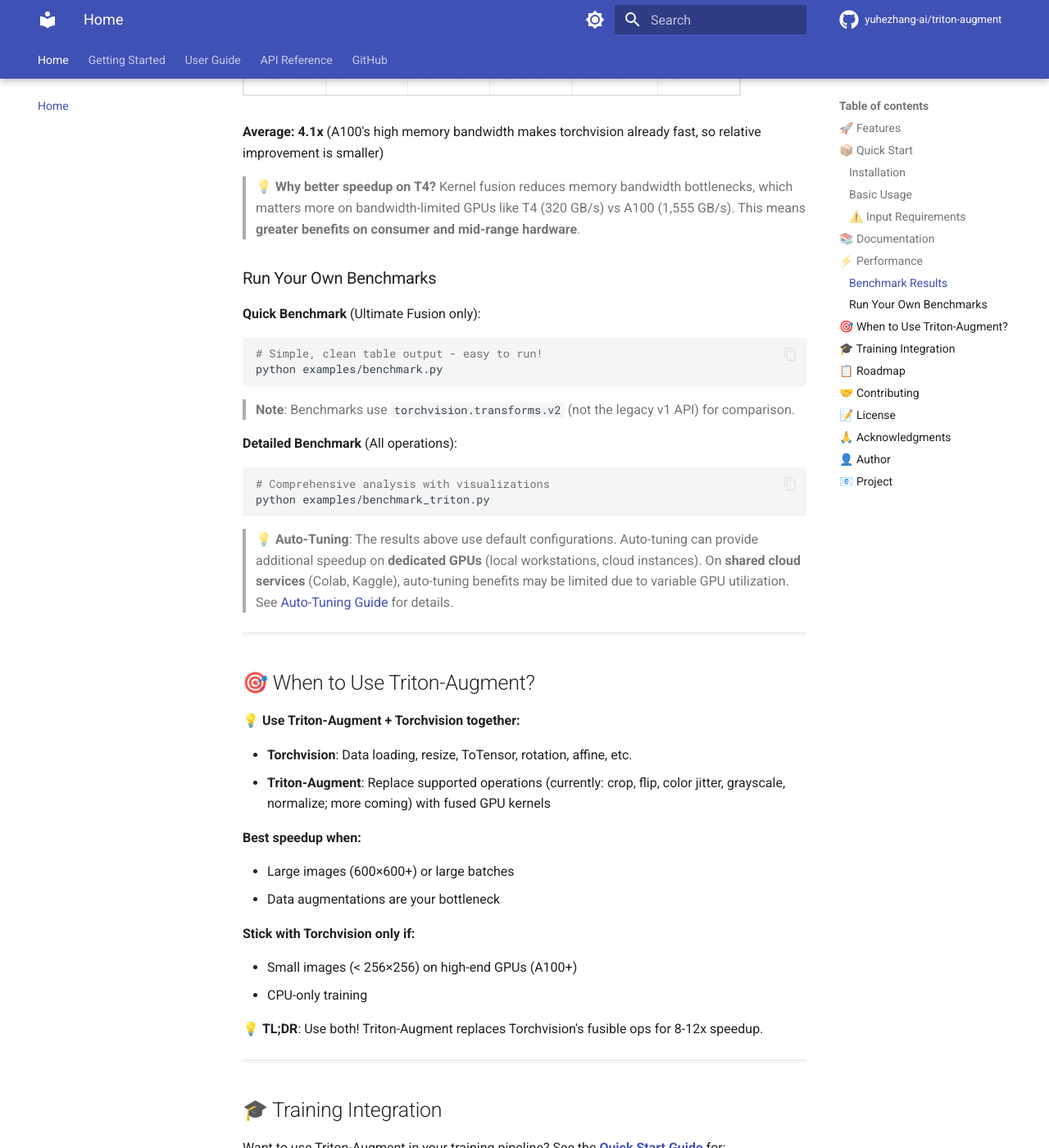
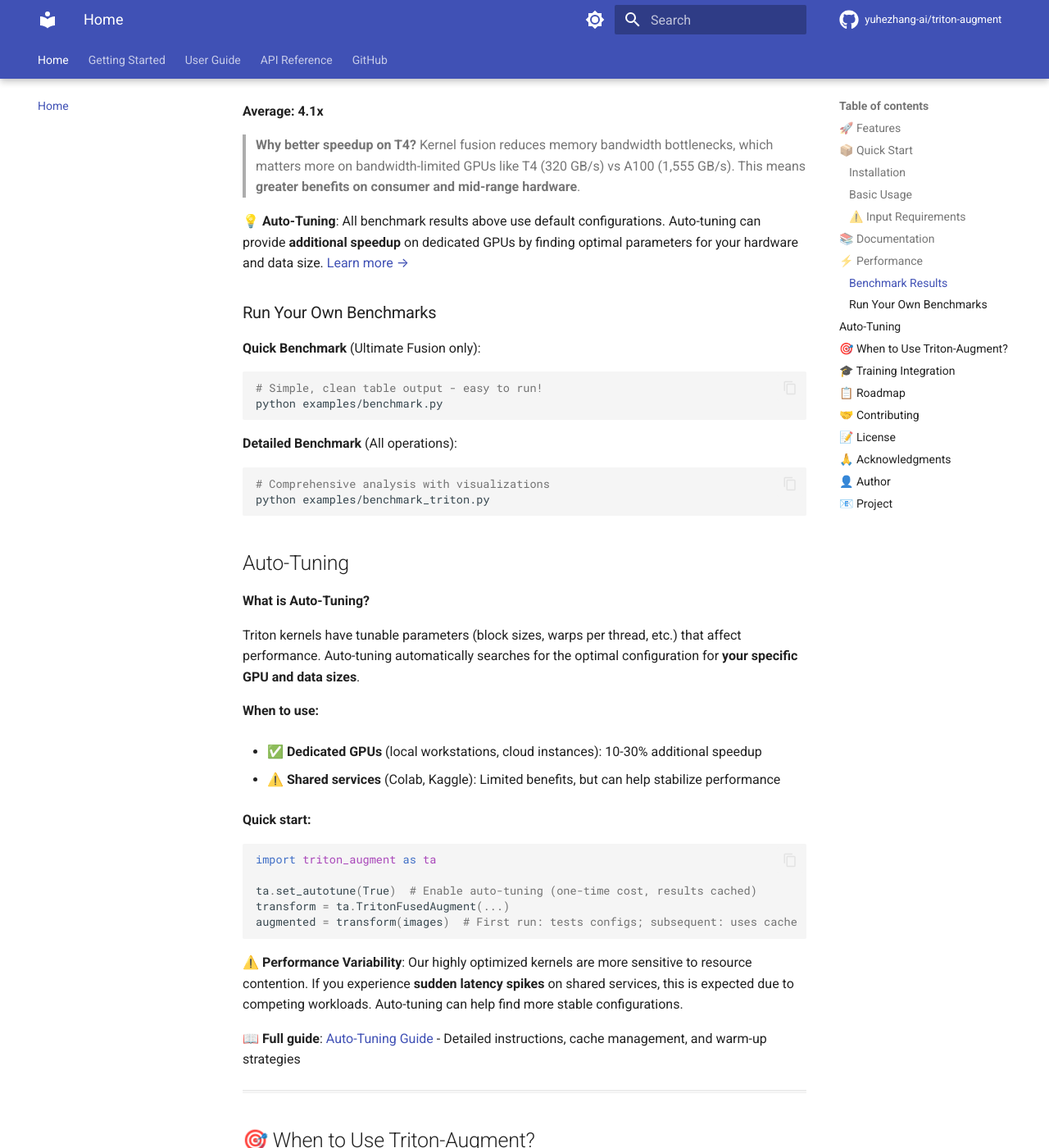
Before and after one commit to yuhezhang-ai/triton-augment, an MkDocs documentation site: the page built from docs/index.md, in a window 1280 px wide and 1400 px high, scrolled down 4402 px. Shown: the whole window at 82% size. Built offline with MkDocs 1.6.1 and Material for MkDocs 9.7.7, drawn with Linux system fonts in a browser that asks for light colours; comment, search, counter and statistics services are not loaded; some of the changed text lies outside the part shown.

````diff
--- a/docs/index.md
+++ b/docs/index.md
@@ -140,15 +140,14 @@ geo_only = ta.TritonRandomCropFlip(size=112, horizontal_flip_p=0.5)
 
 **Average Speedup: 8.1x** 🚀
 
-> Operations: RandomCrop + RandomHorizontalFlip + ColorJitter + RandomGrayscale + Normalize
+> **Operations**: RandomCrop + RandomHorizontalFlip + ColorJitter + RandomGrayscale + Normalize
+
+> **Note**: Benchmarks use `torchvision.transforms.v2` (not the legacy v1 API) for comparison.
 
 **Performance scales with image size** — larger images benefit more from kernel fusion:
-
-<p align="center" style="margin: 0;">
+<p align="left" style="margin: 0;">
   <img src="images/ultimate-fusion-performance.png" alt="Ultimate Fusion Performance" width="480"/>
 </p>
-
-*Speedup advantage increases dramatically for larger images (600×600+). Triton maintains near-constant runtime while Torchvision scales linearly.*
 
 **📊 Additional Benchmarks (NVIDIA A100 on Google Colab):**
 
@@ -159,10 +158,12 @@ geo_only = ta.TritonRandomCropFlip(size=112, horizontal_flip_p=0.5)
 | 600×600    | 32    | 512×512   | 2.19 ms     | 0.50 ms      | **4.4x** |
 | 1280×1280  | 32    | 1024×1024 | 8.23 ms     | 0.94 ms      | **8.7x** |
 
-**Average: 4.1x** (A100's high memory bandwidth makes torchvision already fast, so relative improvement is smaller)
+**Average: 4.1x**
+
+> **Why better speedup on T4?** Kernel fusion reduces memory bandwidth bottlenecks, which matters more on bandwidth-limited GPUs like T4 (320 GB/s) vs A100 (1,555 GB/s). This means **greater benefits on consumer and mid-range hardware**.
 
 
-> **💡 Why better speedup on T4?** Kernel fusion reduces memory bandwidth bottlenecks, which matters more on bandwidth-limited GPUs like T4 (320 GB/s) vs A100 (1,555 GB/s). This means **greater benefits on consumer and mid-range hardware**.
+**💡 Auto-Tuning**: All benchmark results above use default configurations. Auto-tuning can provide **additional speedup** on dedicated GPUs by finding optimal parameters for your hardware and data size. [Learn more →](#auto-tuning)
 
 ### Run Your Own Benchmarks
 
@@ -172,34 +173,55 @@ geo_only = ta.TritonRandomCropFlip(size=112, horizontal_flip_p=0.5)
 python examples/benchmark.py
 ```
 
-> **Note**: Benchmarks use `torchvision.transforms.v2` (not the legacy v1 API) for comparison.
-
 **Detailed Benchmark** (All operations):
 ```bash
 # Comprehensive analysis with visualizations
 python examples/benchmark_triton.py
 ```
 
-> **💡 Auto-Tuning**: The results above use default configurations. Auto-tuning can provide additional speedup on **dedicated GPUs** (local workstations, cloud instances). On **shared cloud services** (Colab, Kaggle), auto-tuning benefits may be limited due to variable GPU utilization. See [Auto-Tuning Guide](auto-tuning.md) for details.
+## Auto-Tuning
+
+**What is Auto-Tuning?**
+
+Triton kernels have tunable parameters (block sizes, warps per thread, etc.) that affect performance. Auto-tuning automatically searches for the optimal configuration for **your specific GPU and data sizes**.
+
+**When to use:**
+
+- ✅ **Dedicated GPUs** (local workstations, cloud instances): 10-30% additional speedup
+
+- ⚠️ **Shared services** (Colab, Kaggle): Limited benefits, but can help stabilize performance
+
+**Quick start:**
+```python
+import triton_augment as ta
+
+ta.set_autotune(True)  # Enable auto-tuning (one-time cost, results cached)
+transform = ta.TritonFusedAugment(...)
+augmented = transform(images)  # First run: tests configs; subsequent: uses cache
+```
+
+**⚠️ Performance Variability**: Our highly optimized kernels are more sensitive to resource contention. If you experience **sudden latency spikes** on shared services, this is expected due to competing workloads. Auto-tuning can help find more stable configurations.
+
+📖 **Full guide**: [Auto-Tuning Guide](auto-tuning.md) - Detailed instructions, cache management, and warm-up strategies
 
 ---
 
 ## 🎯 When to Use Triton-Augment?
 
-**💡 Use Triton-Augment + Torchvision together:**
+**Use Triton-Augment + Torchvision together:**
 
 - **Torchvision**: Data loading, resize, ToTensor, rotation, affine, etc.
 - **Triton-Augment**: Replace supported operations (currently: crop, flip, color jitter, grayscale, normalize; more coming) with fused GPU kernels
 
 **Best speedup when:**
 
-- Large images (600×600+) or large batches
+- Large images (500x500+) or large batches
 - Data augmentations are your bottleneck
 
 **Stick with Torchvision only if:**
 
-- Small images (< 256×256) on high-end GPUs (A100+)
 - CPU-only training
+- Experiencing **extreme latency variability** on **shared services** (e.g., consistent 10x+ spikes) - our optimized kernels are more sensitive to resource contention. Try auto-tuning first; if instability persists, Torchvision may be more stable
 
 💡 **TL;DR**: Use both! Triton-Augment replaces Torchvision's fusible ops for 8-12x speedup.
 
````
Also changed, not shown: README.md (+32 -9 lines).
